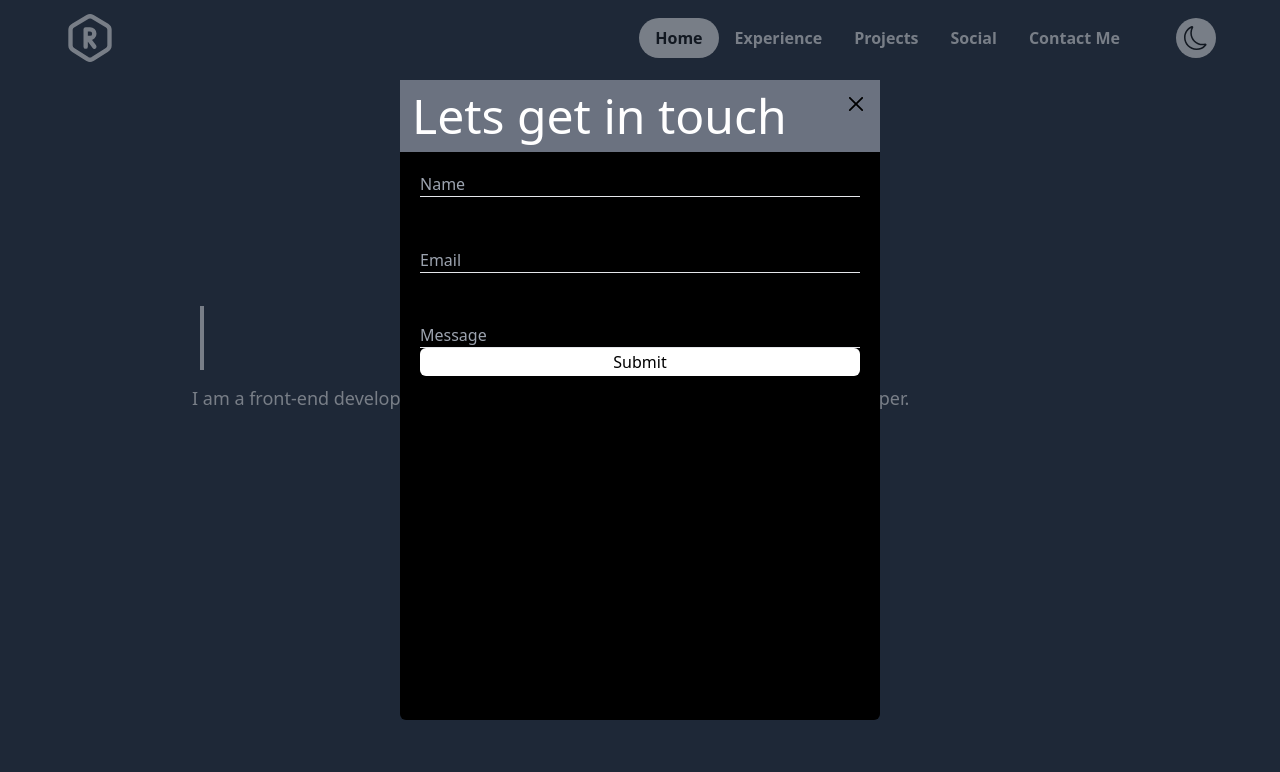
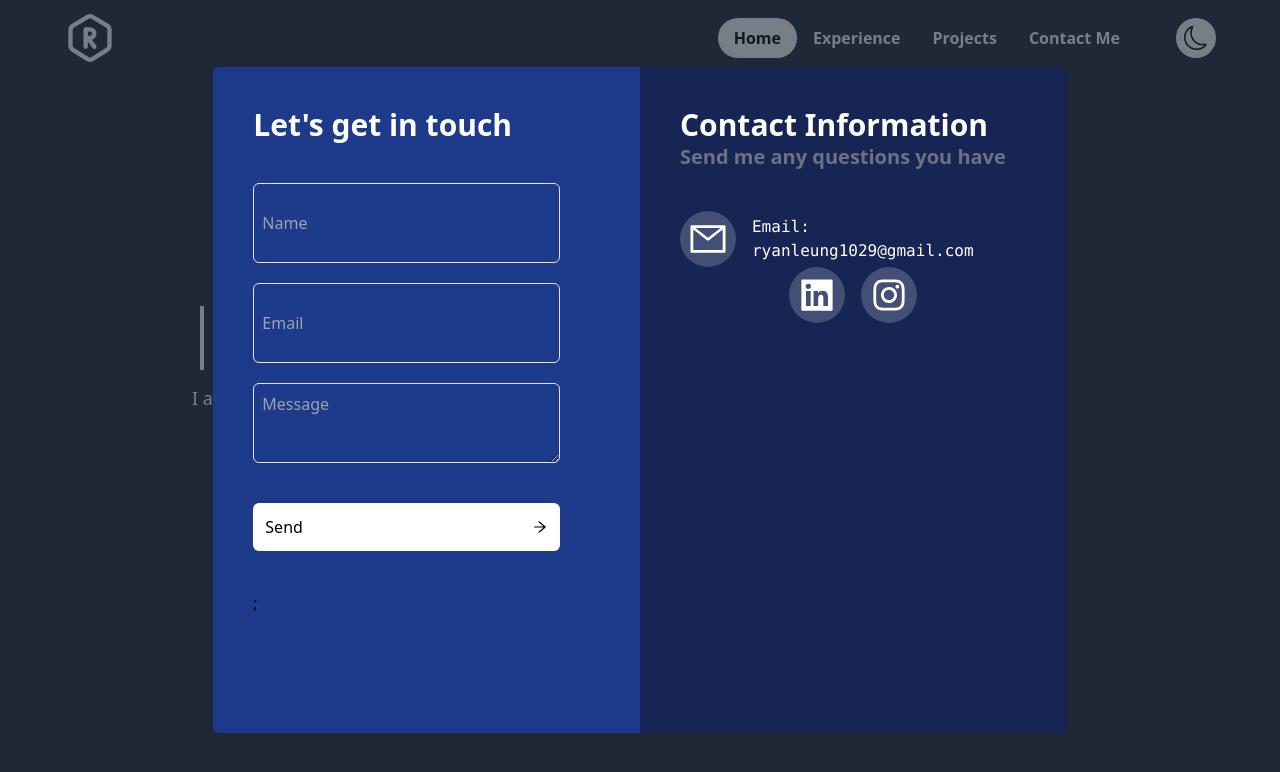
Before and after one commit to hello-Ryan/ryann.dev, a Next.js app: page / in a window 1280 px wide. Both pictures are taken after a click on the element "Contact Me". Shown: the top 772 px of the page. Built offline with nearby package versions, Linux system fonts and the light colour scheme.

Commit message:
contact form wip

```diff
--- a/src/components/ContactMe/ContactMe.tsx
+++ b/src/components/ContactMe/ContactMe.tsx
@@ -1,5 +1,12 @@
-import React from "react";
+import React, { useState } from "react";
 import { RxCross2 } from "react-icons/rx";
+import {
+  AiOutlineMail,
+  AiFillLinkedin,
+  AiOutlineInstagram,
+  AiOutlineArrowRight,
+} from "react-icons/ai";
+import { motion } from "framer-motion";
 
 export interface ContactMeProps {
   open: boolean;
@@ -7,49 +14,126 @@ export interface ContactMeProps {
 }
 
 const ContactMe: React.FC<ContactMeProps> = ({ open, setOpen }) => {
+  const [name, setName] = useState("");
+  const [email, setEmail] = useState("");
+  const [message, setMessage] = useState("");
+
   if (!open) {
     return null;
   }
 
+  const handleSubmit = () => {
+    return null;
+  };
+
+  const renderLeft = () => {
     return (
-    <div className="fixed z-50 flex h-screen w-screen items-center justify-center">
-      <div
-        className="z-[51] h-full w-full rounded-md bg-black md:h-[40rem] md:w-[30rem]"
-        onClick={() => null}
-      >
-        <div
-          onClick={setOpen}
-          className="ml-auto flex justify-between bg-gray-500 p-3"
-        >
-          <p className="text-5xl text-white">Lets get in touch</p>
-          <RxCross2
-            size={24}
-            className="cursor-pointer rounded-md bg-gray-500 text-black"
-          />
+      <div className="w-5/6 rounded-l-md bg-blue-900 p-10">
+        <div>
+          <p className="text-3xl font-semibold text-white">
+            Let&apos;s get in touch
+          </p>
         </div>
-        <div className="p-5">
-          <div className="flex h-44 grow flex-col justify-between">
+        <div className="flex flex-col p-10 pl-0">
+          <div className="flex flex-col gap-5 pb-10">
             <input
-              className="border-b bg-transparent text-white outline-none"
+              className="h-20 rounded-md border border-b bg-transparent p-2 font-medium text-white outline-none"
               placeholder="Name"
+              onChange={(e) => setName(e.target.value)}
               required
             />
             <input
-              className="border-b bg-transparent text-white outline-none"
+              className="h-20 rounded-md border bg-transparent p-2 font-medium text-white outline-none"
               placeholder="Email"
+              onChange={(e) => setEmail(e.target.value)}
               required
             />
-            <input
-              className="border-b bg-transparent text-white outline-none"
+            <textarea
+              className="h-20 rounded-md border bg-transparent p-2 font-medium text-white outline-none"
               placeholder="Message"
+              onChange={(e) => setMessage(e.target.value)}
               required
             />
           </div>
-          <button className="h-7 w-full rounded-md bg-white">Submit</button>
+          <motion.button
+            whileTap={{ scale: 0.9 }}
+            className="justify-bewteen h-15 rounded-md flex items-center justify-between p-3 bg-white hover:bg-gray-300"
+            onClick={handleSubmit}
+          >
+
+            Send <AiOutlineArrowRight />
+          </motion.button>
+
+        </div>
+        ;
+      </div>
+    );
+  };
+
+  const renderRight = () => {
+    return (
+      <div className="w-5/6 rounded-r-md bg-blue-950 p-10">
+        <div>
+          <p className="text-3xl font-semibold text-white">
+            Contact Information
+          </p>
+          <p className="text-xl font-semibold text-gray-500">
+            Send me any questions you have
+          </p>
+        </div>
+
+        <div className="flex flex-col pt-10">
+          <div className="flex flex-col gap-10">
+            <div>
+              <div className="flex flex-row items-center">
+                <div className="w-min rounded-full bg-gray-100/20 p-2">
+                  <AiOutlineMail
+                    size={24}
+                    className="h-10 w-10 cursor-pointer text-white"
+                  />
+                </div>
+                <div className="pl-4">
+                  <p className="font-mono text-white">
+                    Email: ryanleung1029@gmail.com
+                  </p>
+                </div>
+              </div>
+            </div>
+          </div>
+          <div className="flex flex-row items-center justify-center gap-4 ">
+            <div className="w-min rounded-full bg-gray-100/20 p-2">
+              <AiFillLinkedin
+                size={24}
+                className="h-10 w-10 cursor-pointer text-white"
+              />
+            </div>
+            <div className="w-min rounded-full bg-gray-100/20 p-2">
+              <AiOutlineInstagram
+                size={24}
+                className="h-10 w-10 cursor-pointer text-white"
+              />
+            </div>
           </div>
         </div>
       </div>
     );
   };
 
+  return (
+    <div className="fixed z-50 flex h-screen w-screen items-center justify-center">
+      <div
+        className="z-[51] flex h-full w-full flex-row rounded-md md:h-5/6 md:w-4/6"
+        onClick={() => null}
+      >
+        {renderLeft()}
+        {renderRight()}
+      </div>
+    </div>
+  );
+};
+
 export default ContactMe;
+
+{
+  /* */
+}
--- a/src/components/Navbar/Navbar.tsx
+++ b/src/components/Navbar/Navbar.tsx
@@ -16,7 +16,6 @@ const Navbar: React.FC<NavbarProps> = ({ toggleForm }) => {
     { id: "Home" },
     { id: "Experience" },
     { id: "Projects" },
-    { id: "Social" },
   ];
 
   const [mobileMenuOpen, setMobileMenuOpen] = useState(false);
```
Lines whose indentation alone changed are shown as unchanged.
